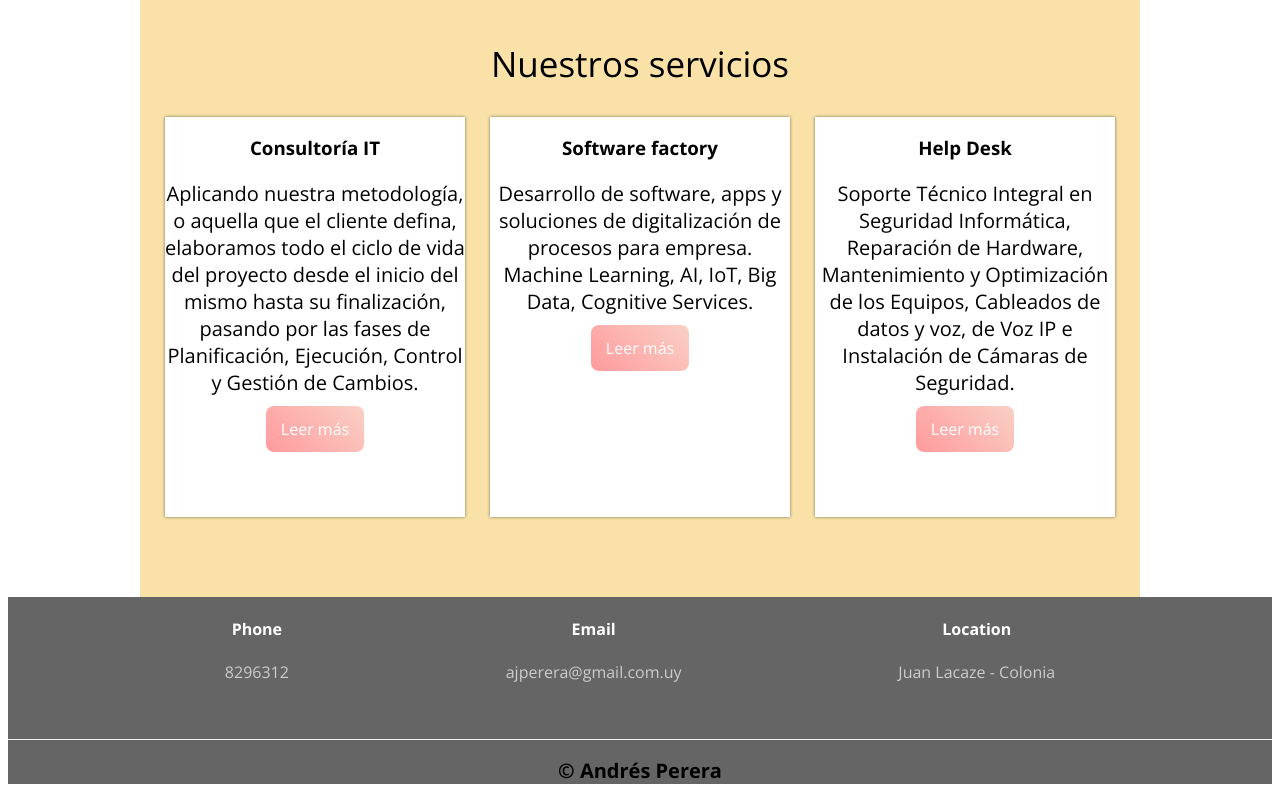
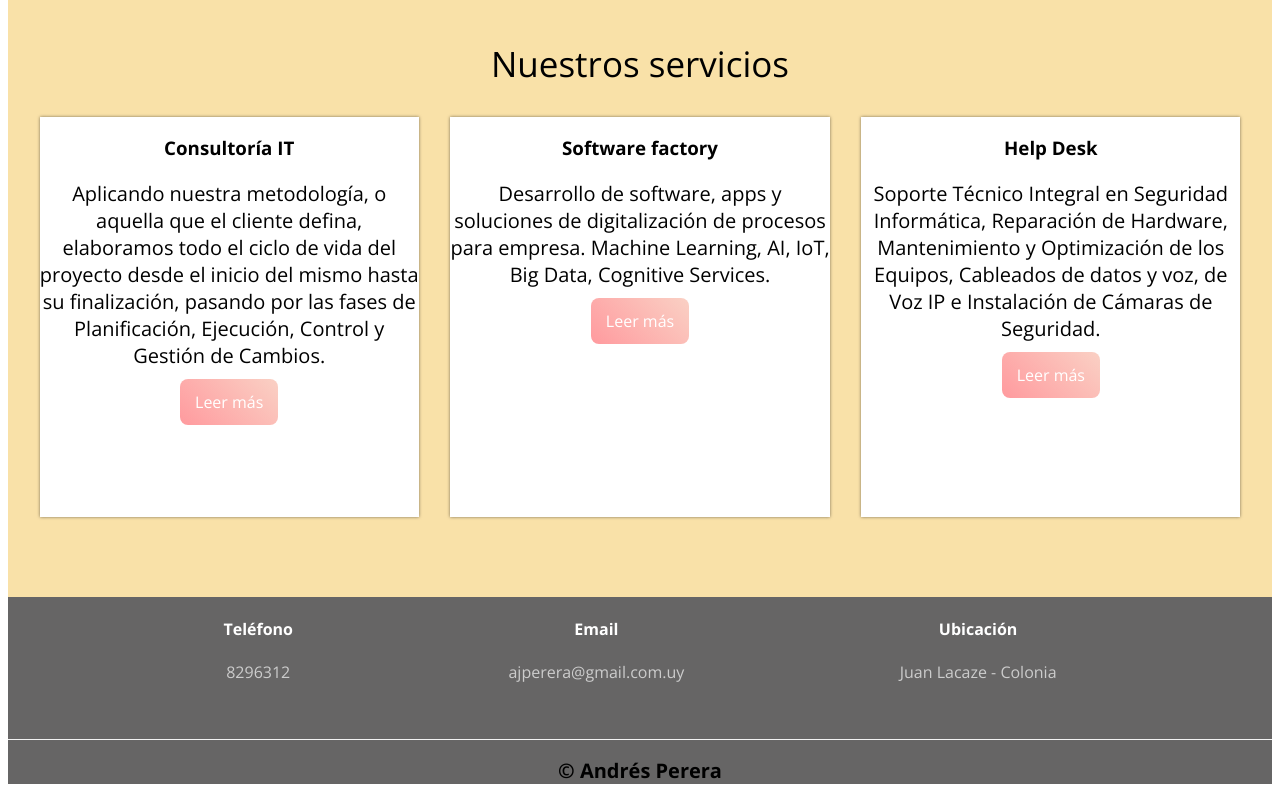
Before and after one commit to ajperera8/webtest, a plain HTML site: page index.html in a window 1280 px wide. Shown: the part 1503-2303 px from the top of the page. Drawn offline with nearby package versions, Linux system fonts and the light colour scheme.

Commit message:
Add files via upload

```diff
--- a/css/estilo.css
+++ b/css/estilo.css
@@ -51,20 +51,22 @@ header .textos-header{
     align-items: center;
     justify-content: center;
     flex-direction: column;
-    /*text-align: center;*/
+    text-align: center;
     /*background: #BCB64E;*/
 }
 
 .textos-header h1{
     font-size: 30px;
     color:#91E2E5;
+    margin:0px; /* H1 trae márgenes por defecto */
+    line-height:20px /* H1 trae altura por defecto */
 }
 
 .textos-header p{
+
     font-size: 20px;
     font-weight: 300;
     color:#E4E1E1;
- /*   margin-bottom: 80px;*/
 }
 
 .contenedor,
@@ -134,6 +136,7 @@ header .textos-header{
 
 .cards{
         background: #F9E1A8;
+        padding: 80px 0;
 }
 
 .content-cards{
--- a/index.html
+++ b/index.html
@@ -43,7 +43,7 @@
         </div>
     </section>
 
-    <section class="cards contenedor">
+    <section class="cards ">
         <h2 class="titulo">Nuestros servicios</h2>
         <div class="content-cards">
             <article class="card">
@@ -70,7 +70,7 @@
     <footer>
         <div class="contenedor-footer">
             <div class="content-foo">
-                <h4>Phone</h4>
+                <h4>Teléfono</h4>
                 <p>8296312</p>
             </div>
             <div class="content-foo">
@@ -78,7 +78,7 @@
                 <p>ajperera@gmail.com.uy</p>
             </div>
             <div class="content-foo">
-                <h4>Location</h4>
+                <h4>Ubicación</h4>
                 <p>Juan Lacaze - Colonia</p>
             </div>
         </div>
```
